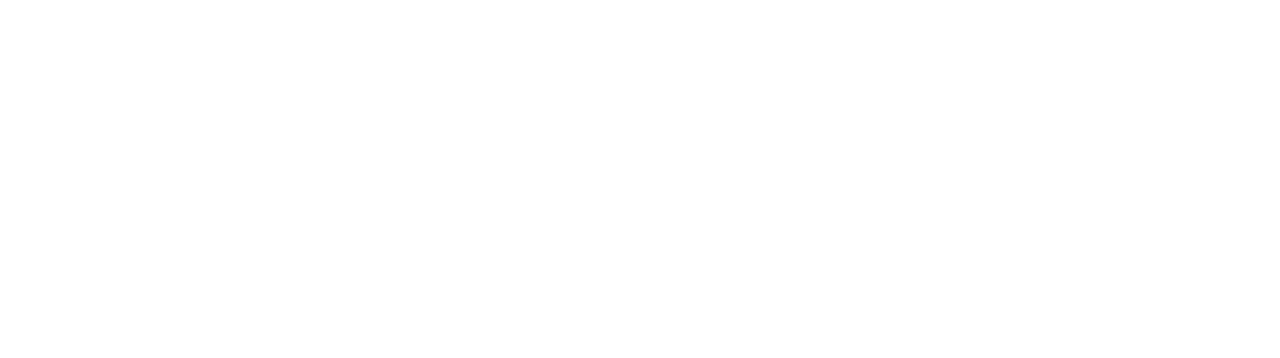
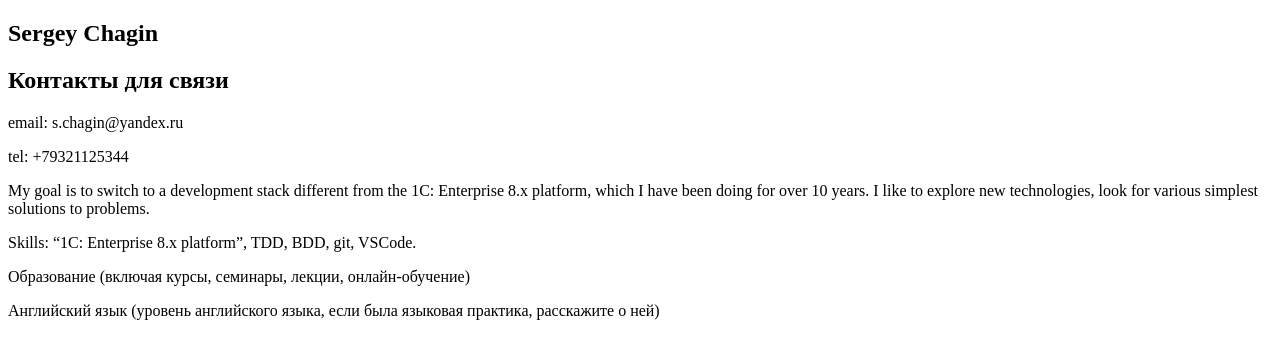
Before and after one commit to UniKroLL/rsschool-cv, a plain HTML site: page index.html in a window 1280 px wide. Drawn offline with Linux system fonts and the light colour scheme.

Commit message:
fix: add data

```diff
--- a/index.html
+++ b/index.html
@@ -1,8 +1,47 @@
 <!doctype html>
 <html>
-  <head>
-    <title>CV</title>
-  </head>
-  <body>
-  </body>
+
+<head>
+  <title>rsschool-cv</title>
+</head>
+
+<body>
+  <section id="name">
+    <h1>Sergey Chagin</h1>
+  </section>
+  <section id="contacts">
+    <h1>Контакты для связи</h1>
+    <p>email: s.chagin@yandex.ru</p>
+    <p>  tel: +79321125344</p>
+  </section>
+  <section id="goal">
+    <p>
+      My goal is to switch to a development stack different from the 1C: Enterprise 8.x platform, which I have been doing
+    for over 10 years. I like to explore new technologies, look for various simplest solutions to problems.
+    </p>
+  </section>
+  <section id="skills">
+    <p>
+      Skills: “1C: Enterprise 8.x platform”, TDD, BDD, git, VSCode.
+    </p>
+  </section>
+  <section id="code_example">
+
+  </section>
+  <section id="experience">
+    <p>
+    </p>
+  </section>
+  <section id="education">
+    <p>
+      Образование (включая курсы, семинары, лекции, онлайн-обучение)
+    </p>
+  </section>
+  <section id="english">
+    <p>
+      Английский язык (уровень английского языка, если была языковая практика, расскажите о ней)
+    </p>
+  </section>
+</body>
+
 </html>
```
